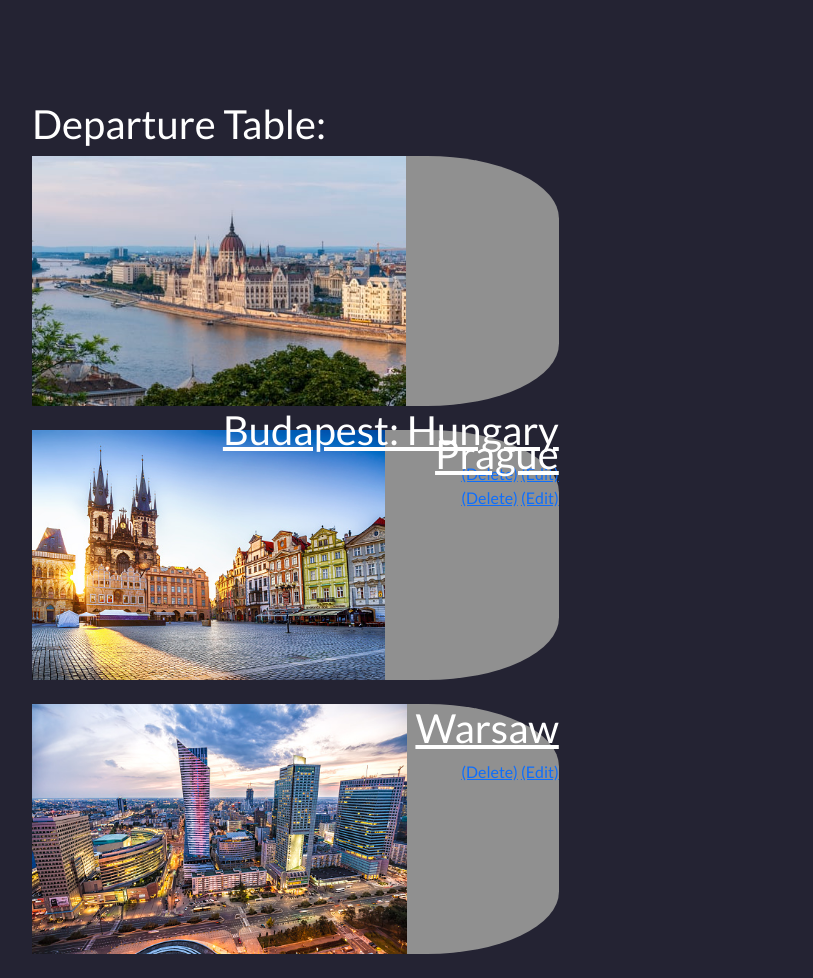
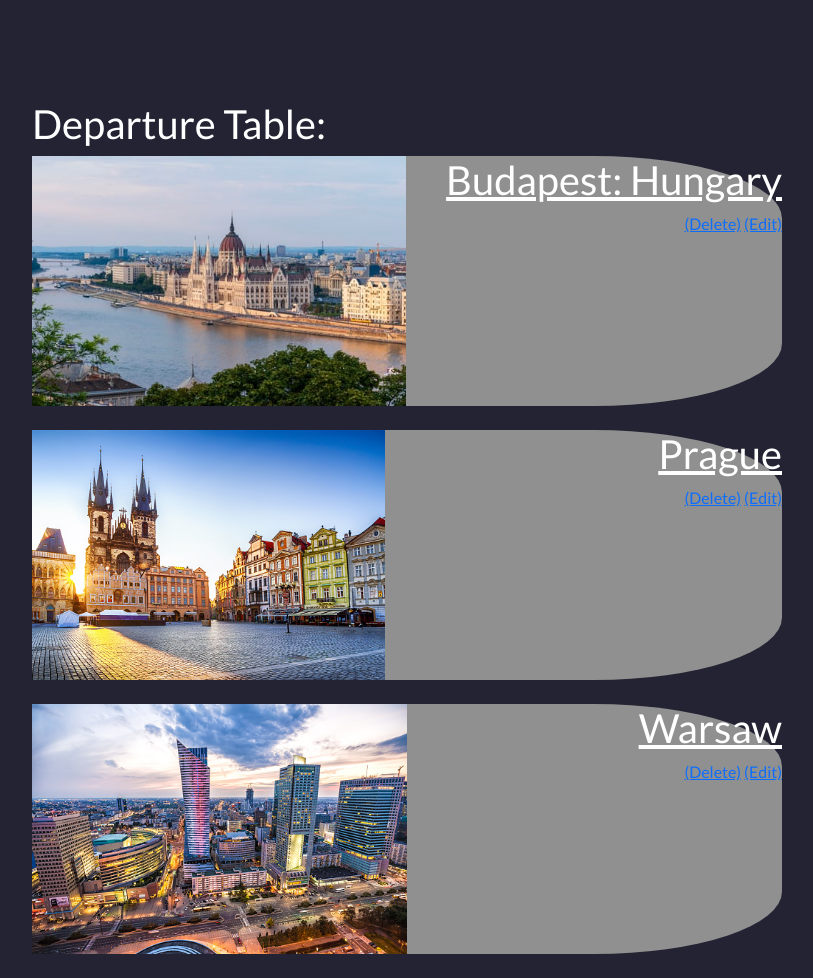
Before and after one commit to Mimkaa/calculator_grapher, a Django app: page /home/ in a window 1280 px wide. Shown: the part 56-1034 px from the top of the page, without its empty margins (288-1101 px from the left). Run offline with Django 3.2, Linux system fonts and the light colour scheme; a user stored in the database is signed in; data comes from the database, SQL or seed files in the repository; data that the repository does not hold is empty.

Commit message:
16 comit

```diff
--- a/affiliate/templates/base.html
+++ b/affiliate/templates/base.html
@@ -7,7 +7,7 @@
     <meta name="viewport" content="width=device-width, initial-scale=1">
 
     <!-- Bootstrap CSS -->
-    <link href="https://cdn.jsdelivr.net/npm/bootstrap@5.1.0/dist/css/bootstrap.min.css" rel="stylesheet" integrity="sha384-KyZXEAg3QhqLMpG8r+8fhAXLRk2vvoC2f3B09zVXn8CA5QIVfZOJ3BCsw2P0p/We" crossorigin="anonymous">
+    <link href="https://cdn.jsdelivr.net/npm/bootstrap@5.1.1/dist/css/bootstrap.min.css" rel="stylesheet" integrity="sha384-F3w7mX95PdgyTmZZMECAngseQB83DfGTowi0iMjiWaeVhAn4FJkqJByhZMI3AhiU" crossorigin="anonymous">
      <link href="{% static 'affiliate/css/styles.css' %}" rel="stylesheet" type='text/css'  >
     <title>
         {% block title %}
@@ -88,14 +88,17 @@
       </div>
 
 
-<!-- Optional JavaScript; choose one of the two! -->
+ <!-- Optional JavaScript; choose one of the two! -->
 
     <!-- Option 1: Bootstrap Bundle with Popper -->
-    <script src="https://cdn.jsdelivr.net/npm/bootstrap@5.1.0/dist/js/bootstrap.bundle.min.js" integrity="sha384-U1DAWAznBHeqEIlVSCgzq+c9gqGAJn5c/t99JyeKa9xxaYpSvHU5awsuZVVFIhvj" crossorigin="anonymous"></script>
+    <script src="https://cdn.jsdelivr.net/npm/bootstrap@5.1.1/dist/js/bootstrap.bundle.min.js" integrity="sha384-/bQdsTh/da6pkI1MST/rWKFNjaCP5gBSY4sEBT38Q/9RBh9AH40zEOg7Hlq2THRZ" crossorigin="anonymous"></script>
 
+    <!-- Option 2: Separate Popper and Bootstrap JS -->
+    <!--
+    <script src="https://cdn.jsdelivr.net/npm/@popperjs/core@2.9.3/dist/umd/popper.min.js" integrity="sha384-W8fXfP3gkOKtndU4JGtKDvXbO53Wy8SZCQHczT5FMiiqmQfUpWbYdTil/SxwZgAN" crossorigin="anonymous"></script>
+    <script src="https://cdn.jsdelivr.net/npm/bootstrap@5.1.1/dist/js/bootstrap.min.js" integrity="sha384-skAcpIdS7UcVUC05LJ9Dxay8AXcDYfBJqt1CJ85S/CFujBsIzCIv+l9liuYLaMQ/" crossorigin="anonymous"></script>
+    -->
 
-    <script src="https://cdn.jsdelivr.net/npm/@popperjs/core@2.9.3/dist/umd/popper.min.js" integrity="sha384-eMNCOe7tC1doHpGoWe/6oMVemdAVTMs2xqW4mwXrXsW0L84Iytr2wi5v2QjrP/xp" crossorigin="anonymous"></script>
-    <script src="https://cdn.jsdelivr.net/npm/bootstrap@5.1.0/dist/js/bootstrap.min.js" integrity="sha384-cn7l7gDp0eyniUwwAZgrzD06kc/tftFf19TOAs2zVinnD/C7E91j9yyk5//jjpt/" crossorigin="anonymous"></script>
 
   </body>
 </html>
--- a/affiliate/templates/home.html
+++ b/affiliate/templates/home.html
@@ -6,12 +6,12 @@
 
 {% for trip in object_list %}
 
-        <div style=" height: 250px; width: 60%;background-color:#909090;border-radius: 25%;text-align: right; ">
+        <div style=" height: 250px; width: 750px;background-color:#909090;border-radius: 25%;text-align: right; ">
             <img style="float:left;height: 250px;" src="{{trip.dest_pic.url}}"  >
             <a style="color:white;" href="{% url 'trip_details' trip.pk %}"><h1>{{trip.destination}}</h1></a>
             {% if request.user.is_superuser %}
-        <a href="{% url 'delete_trip' trip.pk %}">(Delete)</a>
-        <a href="{% url 'edit_trip' trip.pk %}">(Edit)</a>
+                <a href="{% url 'delete_trip' trip.pk %}">(Delete)</a>
+                <a href="{% url 'edit_trip' trip.pk %}">(Edit)</a>
             {% endif %}
         </div><br/>
 
```
